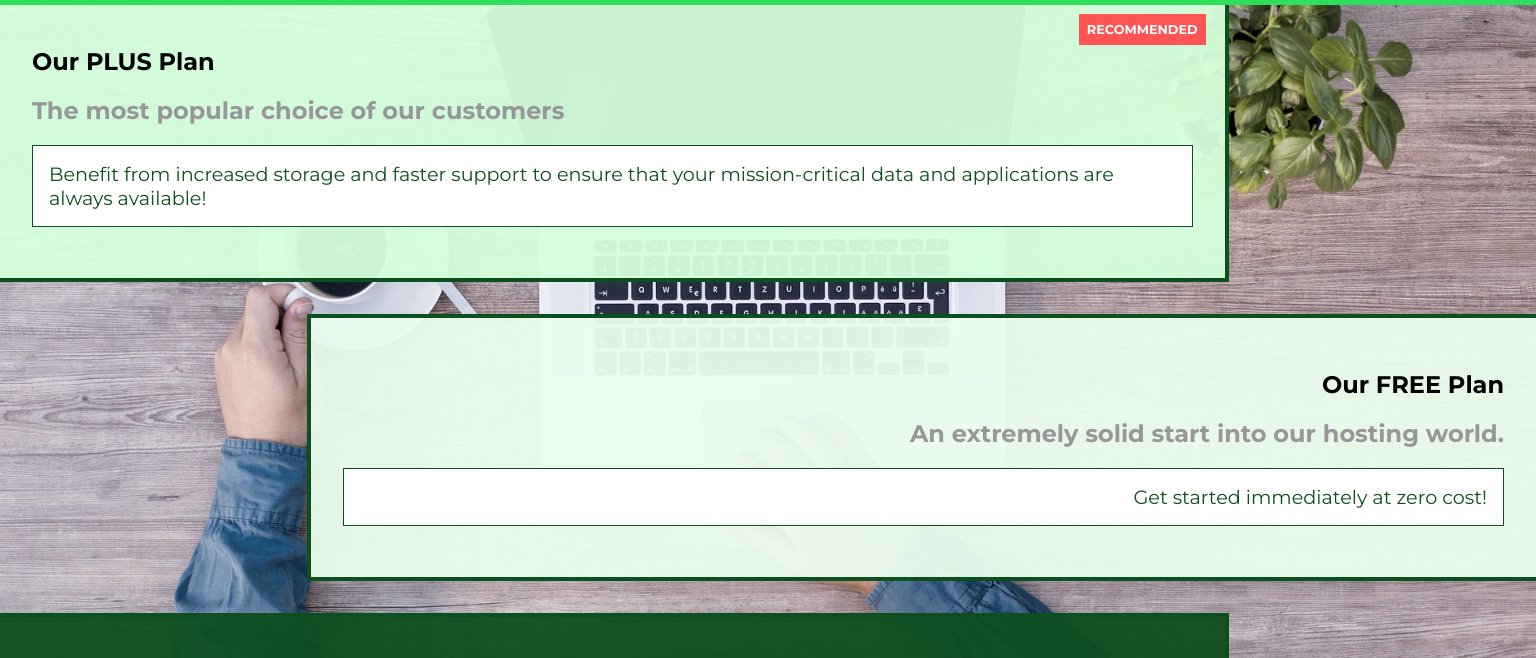
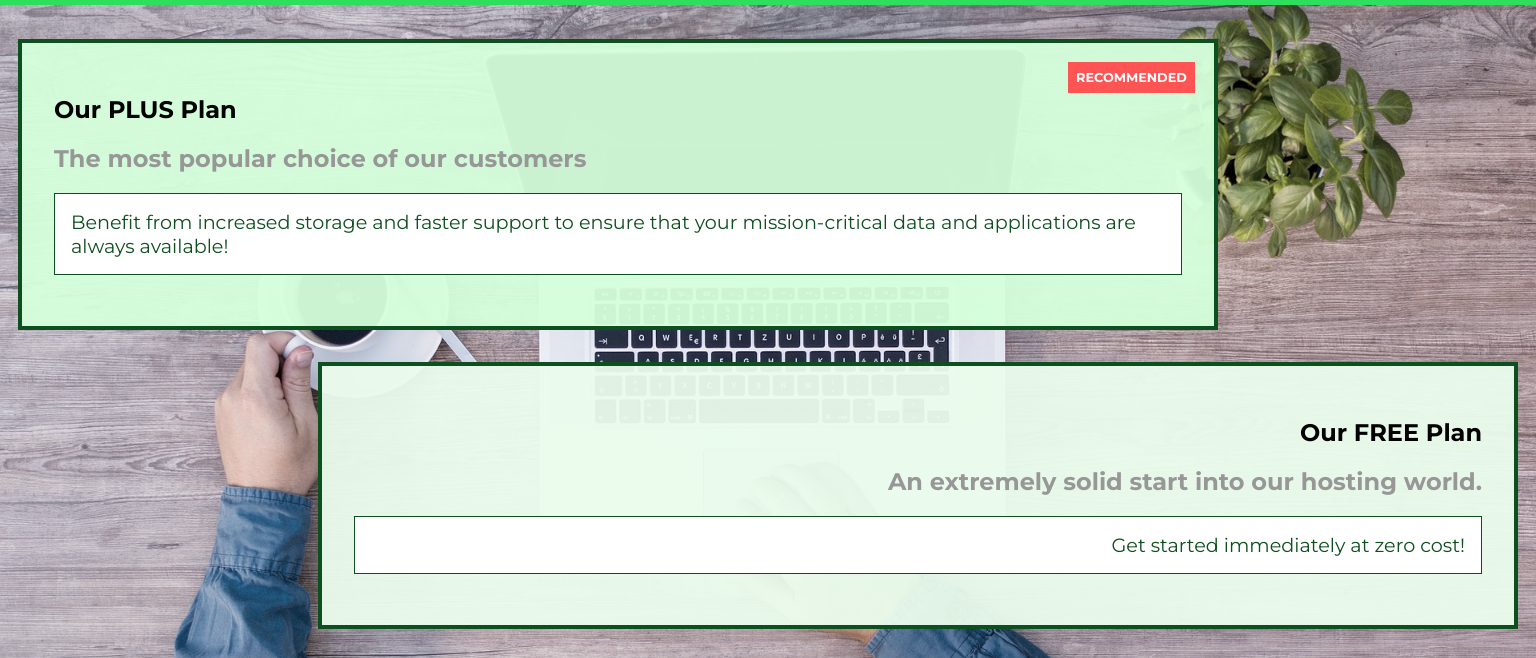
Before and after one commit to jripke74/css-a-10, a plain HTML site: page packages/index.html in a window 1536 px wide. Shown: the part 57-715 px from the top of the page. Drawn offline with Linux system fonts and the light colour scheme.

Commit message:
add query selector to packages

```diff
--- a/packages/packages.css
+++ b/packages/packages.css
@@ -87,3 +87,25 @@ main {
 #premium .package__subtitle {
   color: #bbb;
 }
+
+@media (min-width: 40rem) {
+  main {
+    margin: 3rem auto;
+    max-width: 1500px;
+  }
+}
+
+@media (min-width: 1500px) {
+  .package {
+    border-left: 4px solid #0e4f1f;
+  }
+
+  #free {
+    border-right: 4px solid #0e4f1f;
+  }
+
+  #free:hover,
+  #free:active {
+    border-right-color: #ff5454;
+  }
+}
```
